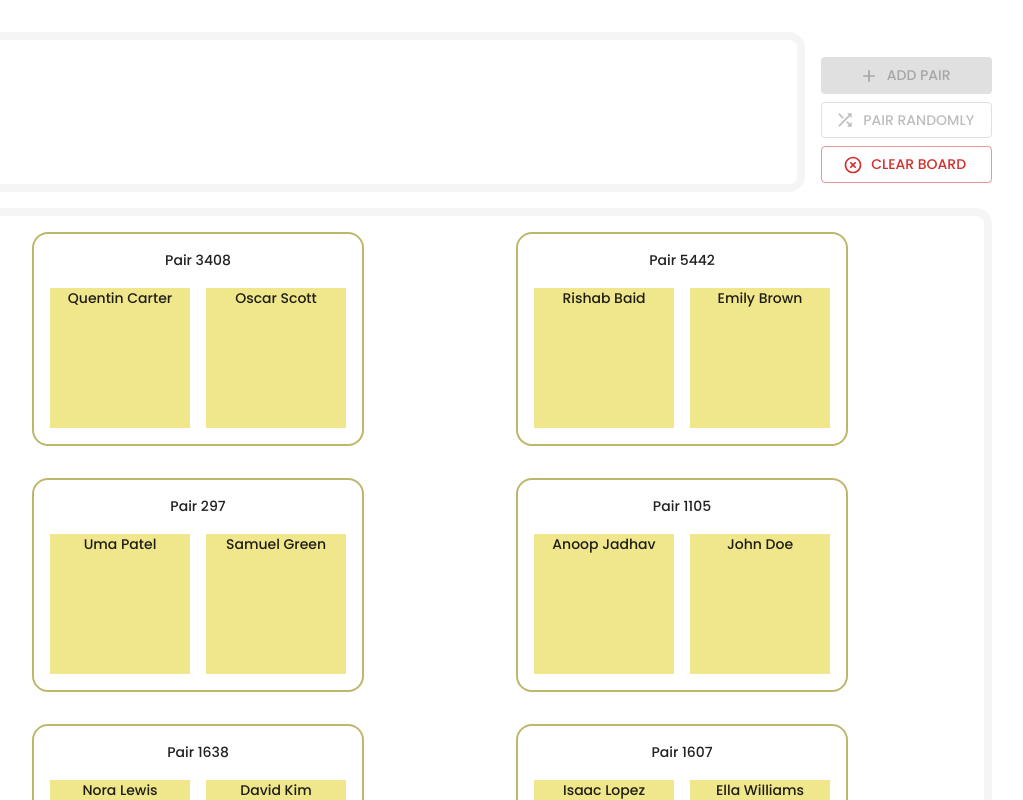
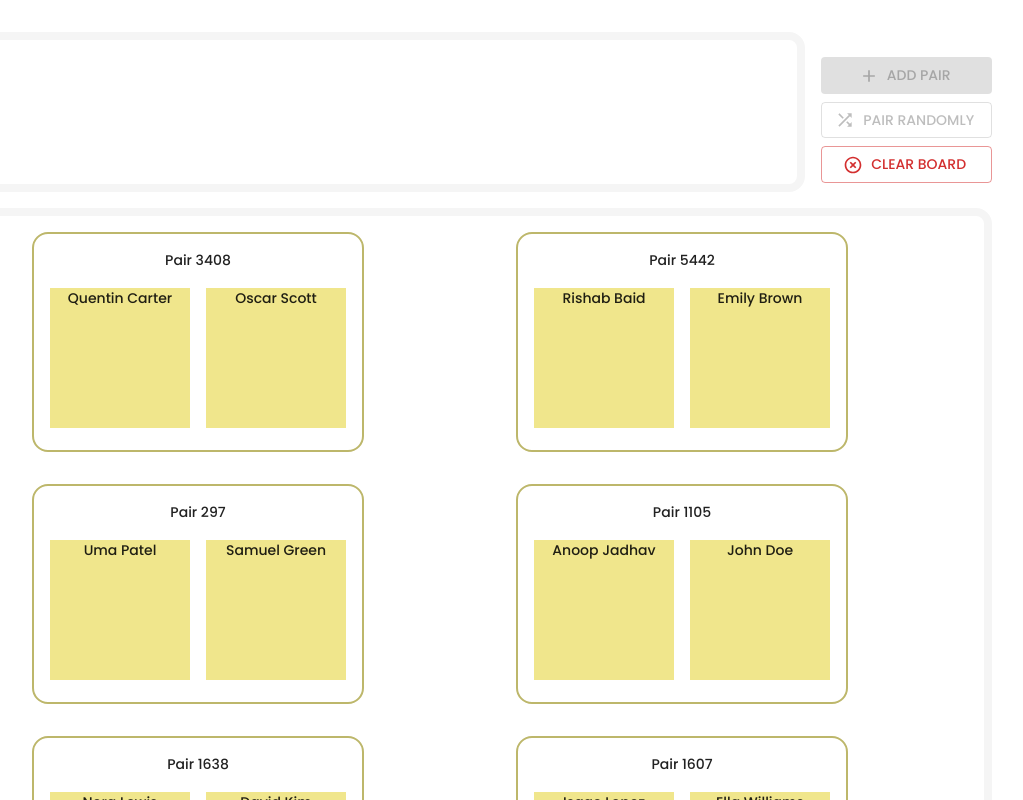
Before and after one commit to anoop-jadhav-ui/pp-react-app, a React (Vite) app: page /pairing-board in a window 1280 px wide. Both pictures are taken after a click on the button "PAIR RANDOMLY". Shown: the top 800 px of the page, without its empty margins (200-1223 px from the left). Built offline with nearby package versions, Linux system fonts and the light colour scheme.

Commit message:
clean up empty groups

```diff
--- a/src/components/screens/PairingBoardPage/DroppablePair.module.css
+++ b/src/components/screens/PairingBoardPage/DroppablePair.module.css
@@ -8,5 +8,6 @@
   border-radius: 1em;
 
   min-width: calc(2 * var(--card-height) + 3rem);
-  min-height: calc(var(--card-height) + 3rem);
+  min-height: calc(var(--card-height) + 5rem);
+  max-height: calc(var(--card-height) + 5rem);
 }
--- a/src/components/screens/PairingBoardPage/DroppablePair.tsx
+++ b/src/components/screens/PairingBoardPage/DroppablePair.tsx
@@ -36,8 +36,8 @@ const DroppablePair = ({ pairItem }: { pairItem: Pair; index: number }) => {
                     </Grid>
                   );
                 })}
+                {provided.placeholder}
               </Grid>
-              {provided.placeholder}
             </Grid>
           </Grid>
         </Box>
--- a/src/components/screens/PairingBoardPage/PairingBoard.tsx
+++ b/src/components/screens/PairingBoardPage/PairingBoard.tsx
@@ -86,7 +86,7 @@ const PairingBoard = observer(() => {
         setTeamMemberPoolList(
           teamMemberPool.filter((member) => member.id !== draggedTeamMemberId)
         );
-        setPairList(tempPairList);
+        setPairList(cleanUpPairList(tempPairList));
       } else if (
         sourceId.includes("pairDropArea") &&
         targetId.includes("pairDropArea") &&
@@ -108,10 +108,13 @@ const PairingBoard = observer(() => {
           }
           return pair;
         });
-
-        setPairList(tempPairList);
+        setPairList(cleanUpPairList(tempPairList));
       }
     }
+  };
+
+  const cleanUpPairList = (list: Pair[]) => {
+    return list.filter((pair) => pair.items.length > 0);
   };
 
   const selectCardForPairing = (clickedName: string) => {
```
